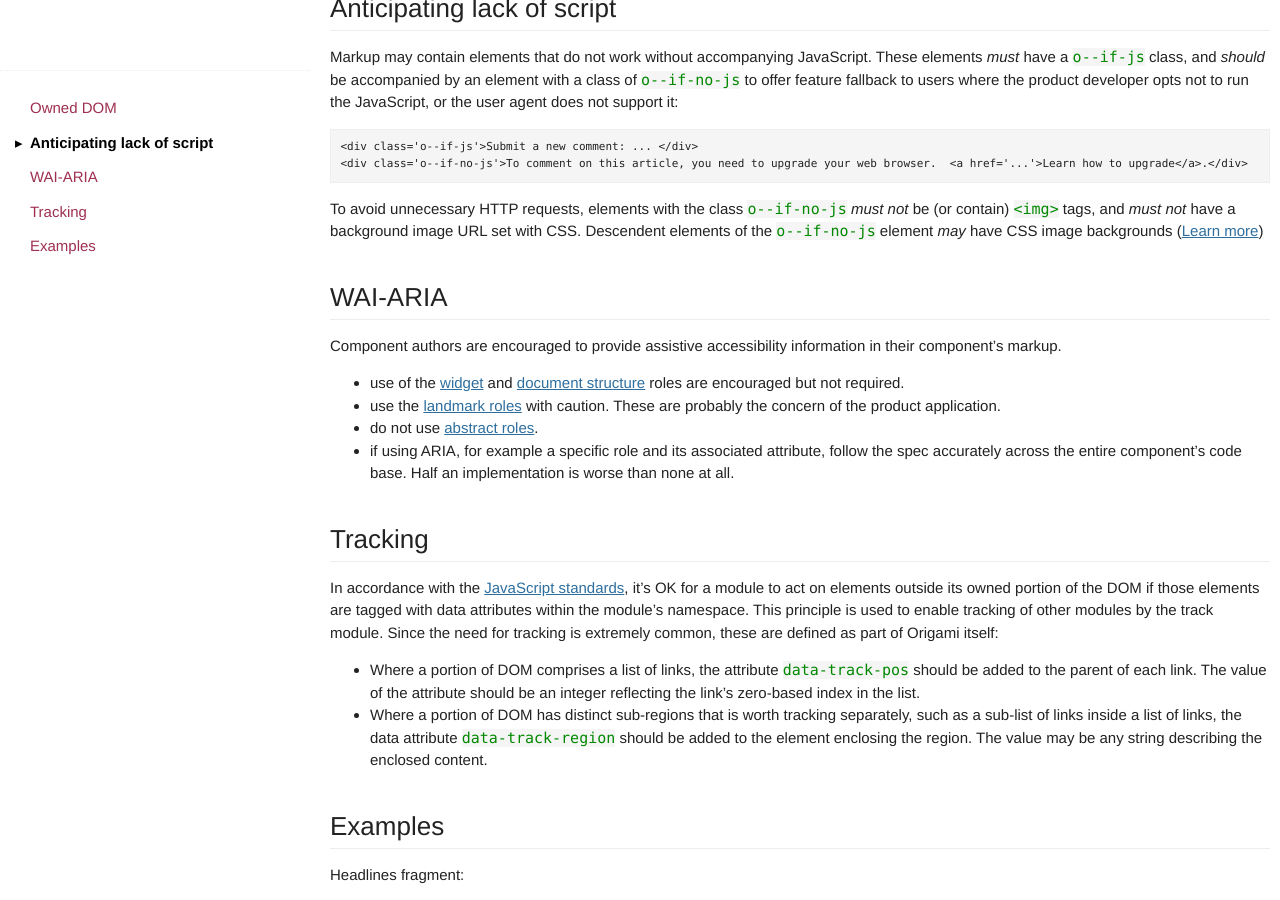
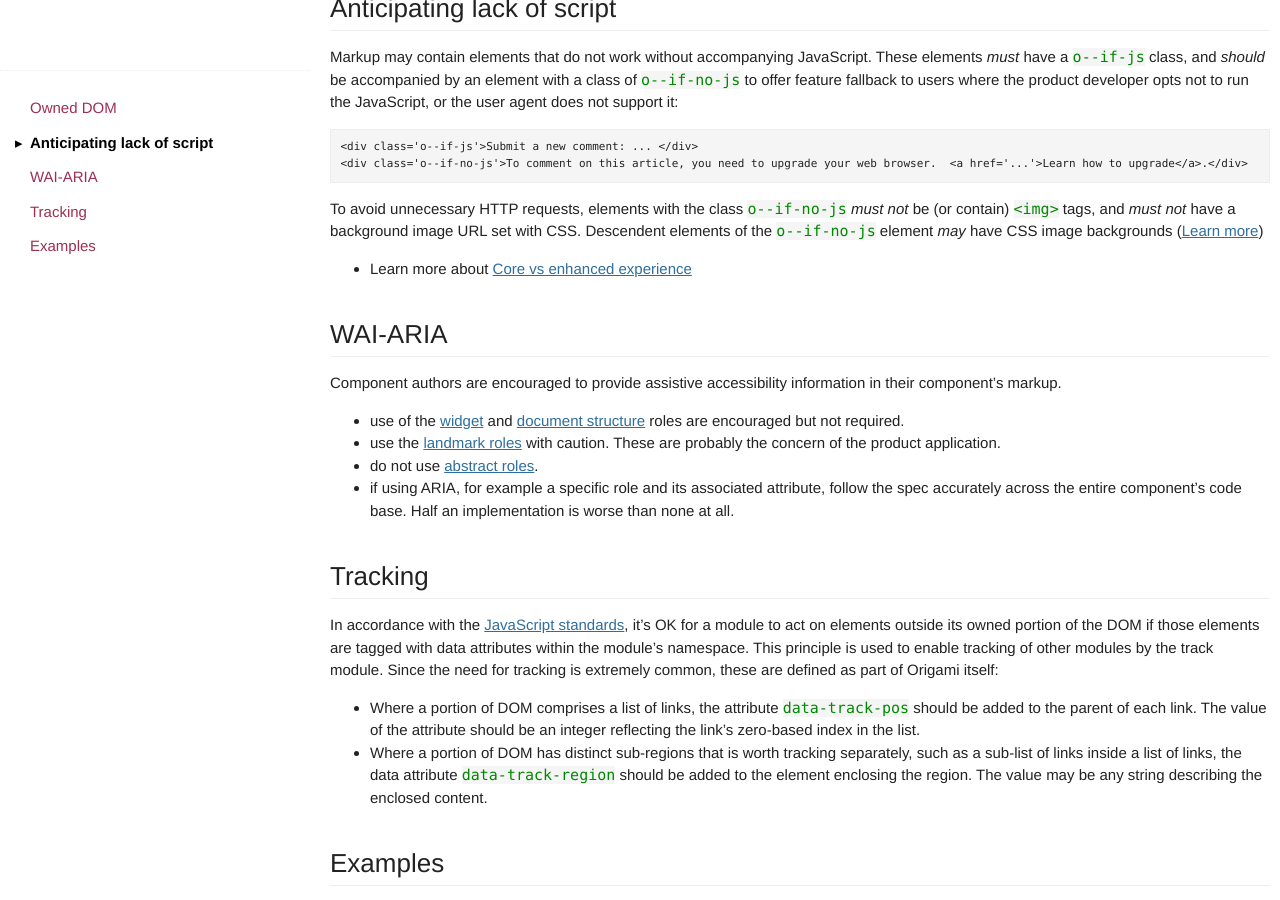
Before and after one commit to Financial-Times/ft-origami, a Jekyll site: the page built from docs/syntax/html.md, in a window 1280 px wide and 900 px high, scrolled down 1609 px. Built offline with Jekyll 4.4.1, drawn with Linux system fonts in a browser that asks for light colours; some web fonts are replaced; comment, search, counter and statistics services are not loaded.

Commit message:
Link to relevant section

```diff
--- a/docs/syntax/html.md
+++ b/docs/syntax/html.md
@@ -65,6 +65,8 @@ Markup may contain elements that do not work without accompanying JavaScript.  T
 
 To avoid unnecessary HTTP requests, elements with the class `o--if-no-js` *must not* be (or contain) `<img>` tags, and *must not* have a background image URL set with CSS.  Descendent elements of the `o--if-no-js` element *may* have CSS image backgrounds ([Learn more](http://timkadlec.com/2012/04/media-query-asset-downloading-results/))
 
+* Learn more about [Core vs enhanced experience]({{site.baseurl}}/docs/developer-guide/using-modules/#core-vs-enhanced-experience)
+
 ## WAI-ARIA
 
 Component authors are encouraged to provide assistive accessibility information in their component's markup.
```
